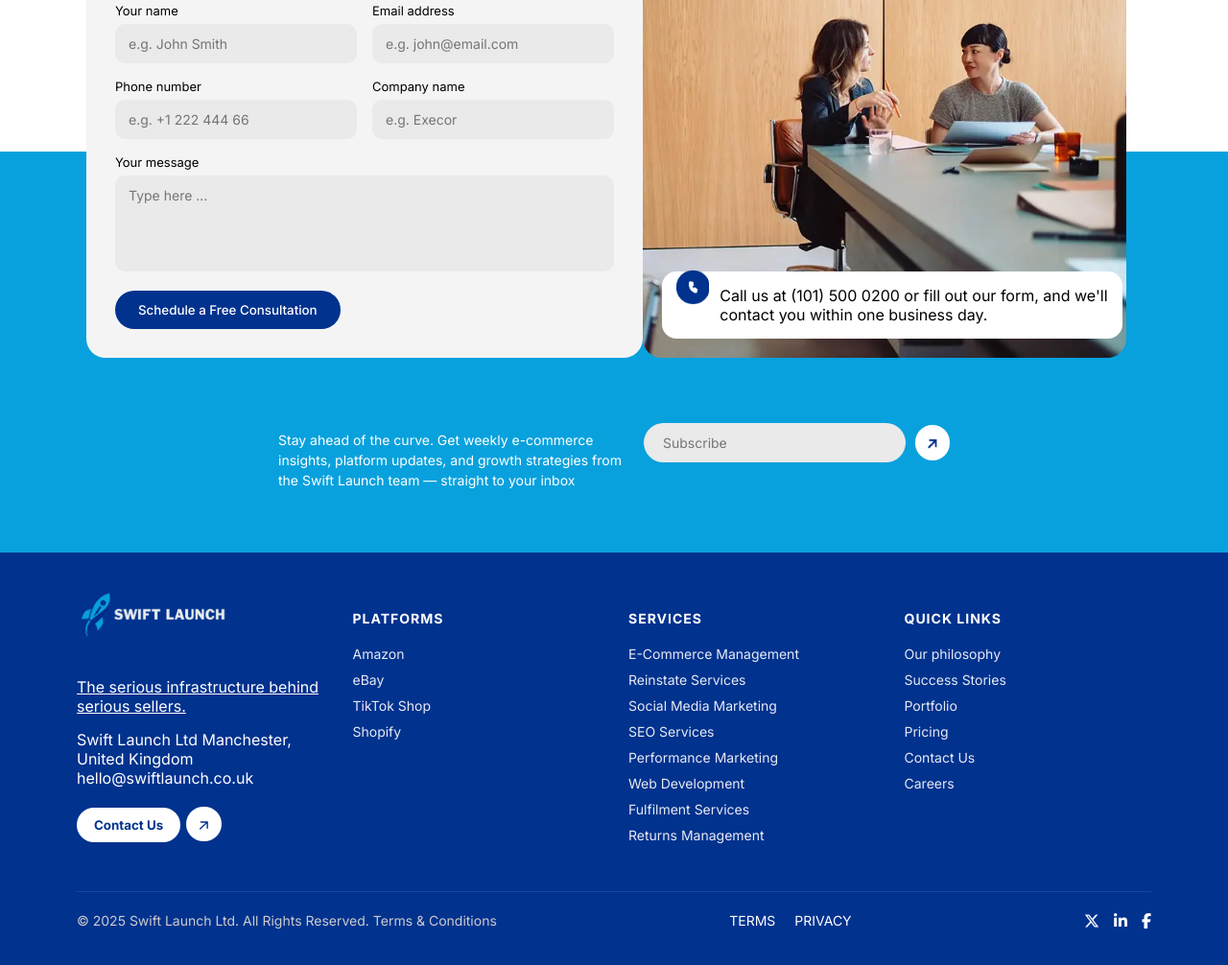
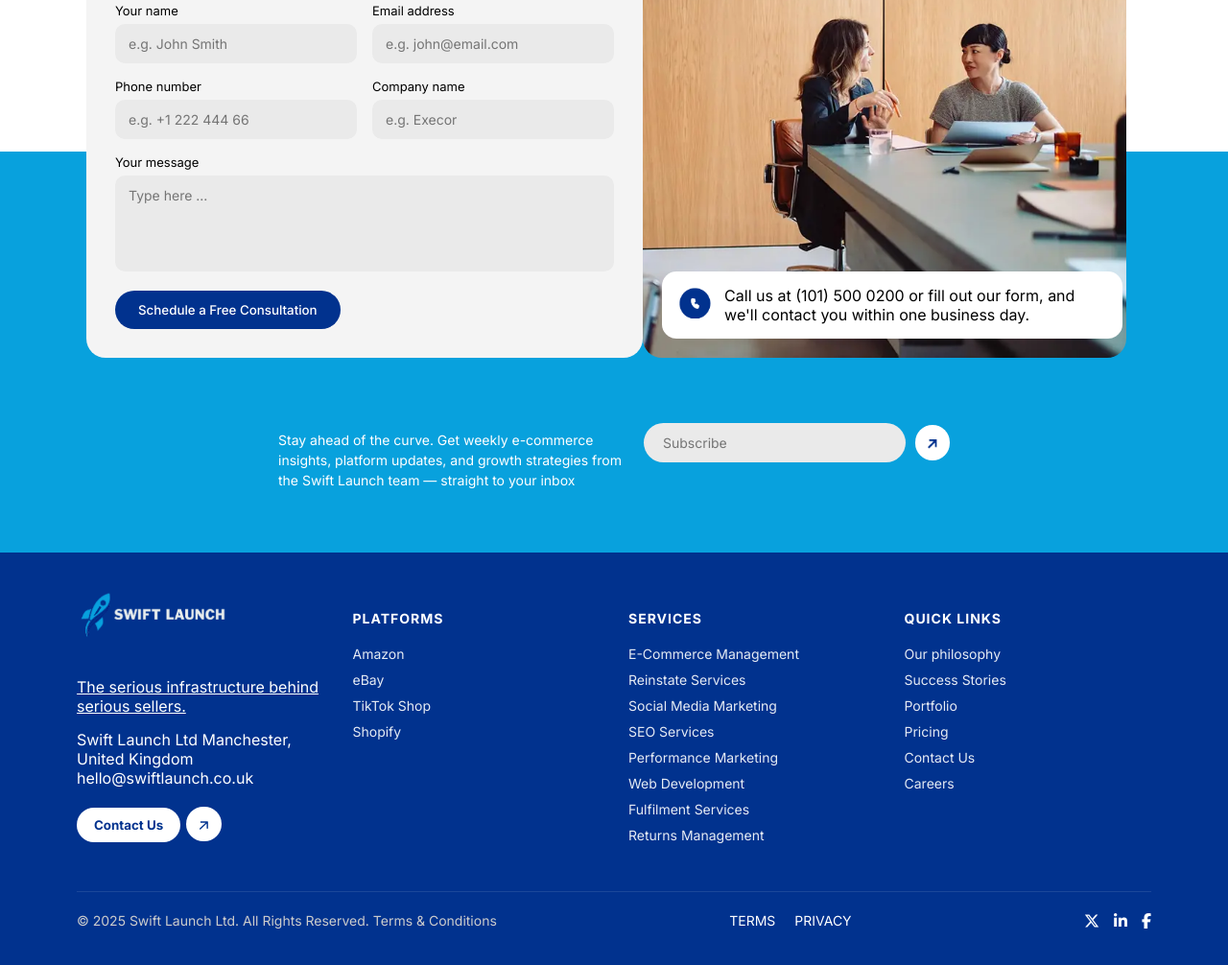
Before and after one commit to tdmservices/swift-launch, a plain HTML site: page index.html in a window 1280 px wide. Shown: the part 7356-8362 px from the top of the page at 96% size. Drawn offline with Linux system fonts and the light colour scheme; files whose address does not match are found by name.

```diff
--- a/style.css
+++ b/style.css
@@ -2891,9 +2891,9 @@
   }
 
   .icon-bottom {
-    margin-top: -36px;
-    width: 60px;
-    height: 43px;
+    margin-top: -3px;
+    width: 69px;
+    height: 32px;
   }
 
 
```
